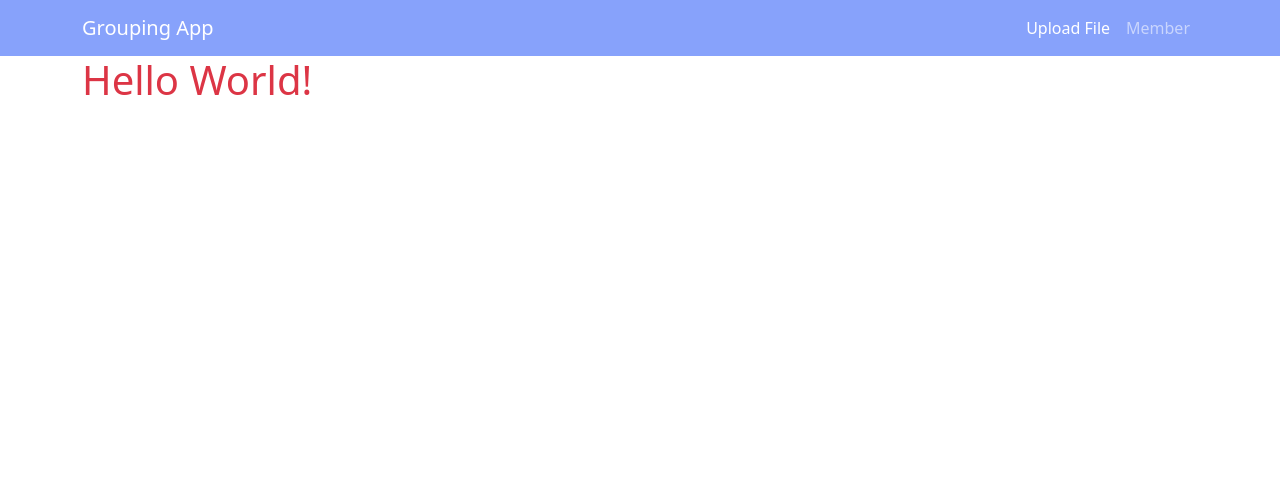
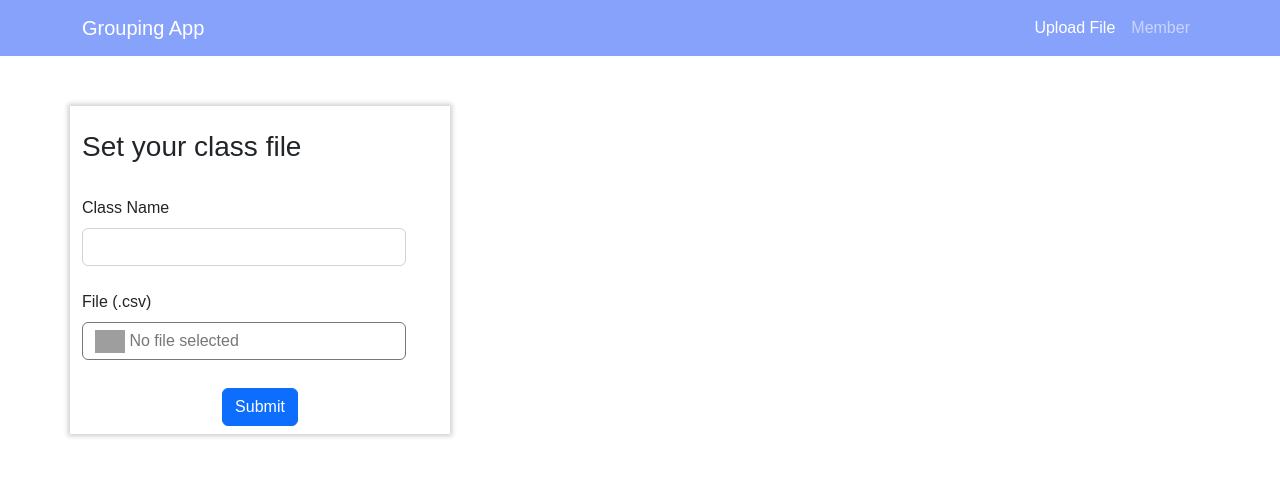
Before and after one commit to deyan-ardi/example-grouping-project, a PHP site: page /GanaDev-Project/user/index.php in a window 1280 px wide. Shown: the top 477 px of the page. Run offline with PHP 8.4, Linux system fonts and the light colour scheme; grey boxes are pictures that could not be loaded.

Commit message:
upload files

```diff
--- a/app/Config/config.php
+++ b/app/Config/config.php
@@ -1,5 +1,5 @@
 <?php
 $config = [
-    'base_url' => "http://localhost/GanaDev-Project/project-dadakan"
+    'base_url' => "http://localhost/GanaDev-Project/grouping-app"
 ];
 return $config;
--- a/app/Controller/uploadFileController.php
+++ b/app/Controller/uploadFileController.php
@@ -0,0 +1,58 @@
+<?php
+
+class UploadFile
+{
+    public $file_name;
+    public $class_name;
+    public $data;
+
+    public function __construct()
+    {
+        $this->file_name = @htmlentities(strtolower($_POST['file_name']));
+        $this->class_name = @htmlentities(strtolower($_POST['class_name']));
+    }
+
+    public function store() {
+      if (isset($_POST['save'])) {
+        $getData = file_get_contents("../database/General/all_class.csv");
+        $data = explode("\n", $getData);
+        $status = false;
+        foreach ($data as $row => $data) {
+            $row_class_name = explode(',', $data);
+            $data_class_name = strtolower($row_class_name[1]);
+            if ($data_class_name == strtolower($_POST['class_name'])) {
+                $status = true;
+                break;
+            }
+        }
+        if (empty($class_name = $_POST['class_name']) || empty($files = $_FILES['file'])){
+            $_SESSION['message'] ='<div style="color:red;">Class name cannot be empty</div>';
+            $_SESSION['files'] ='<div style="color:red;">Please select a valid file (.csv)</div>';
+            header("Location: index.php");
+        } else {
+            if (!$status) {
+                if(isset($_FILES['file'])){
+                    $id = uniqid();
+                    $class_name = $_POST['class_name'];
+                    $file_name =  $_FILES['file']['name'];
+                    $tmp_name = $_FILES['file']['tmp_name'];
+                    $file_up_name = date('dmyYHis')."_".$file_name;
+                    move_uploaded_file($tmp_name, "../database/Uploaded/".$file_up_name);
+                    $date = date("Y-m-d H:i:s");
+                    $arrdata = array($id, $class_name, $file_up_name, $date);
+                    $fp = fopen('../database//General/all_class.csv', 'a+');
+                    $create = fputcsv($fp, $arrdata);
+                    fclose($fp);
+                    $_SESSION['success'] = '<div class="alert alert-success">Success, successfully input data into data record</div>';
+                    header("Location: index.php");
+                }
+            } else {
+                $class_name = $_POST['class_name'];
+                $_SESSION['message'] = '<div style="color:red;">Oh snap! ' . $class_name . ' is already in the record data</div>';
+                header("Location: index.php");
+            }
+        }
+    }
+    }
+}
+?>
--- a/assets/css/style.css
+++ b/assets/css/style.css
@@ -22,3 +22,108 @@
 .size-custom-1 {
     font-size: 14px !important;
 }
+
+@import url('https://fonts.googleapis.com/css2?family=Poppins:wght@400;500;600&display=swap');
+*{
+  margin: 0;
+  padding: 0;
+  box-sizing: border-box;
+  font-family: "Poppins", sans-serif;
+}
+#one
+{
+  margin-top:50px;
+ box-shadow: 0px 0px 5px 2px rgba(0,0,0,0.2);
+}
+.it .btn-orange
+{
+	background-color: transparent;
+	border-color: #777!important;
+	color: #777;
+	text-align: left;
+  width:100%;
+}
+
+.it .form-control:focus
+{
+	border-color: #ff4d0d;
+	box-shadow: none;
+	outline: none;
+}
+.fileUpload {
+    position: relative;
+    overflow: hidden;
+}
+.fileUpload input.upload {
+    position: absolute;
+    top: 0;
+    right: 0;
+    margin: 0;
+    padding: 0;
+    font-size: 20px;
+    cursor: pointer;
+    opacity: 0;
+    filter: alpha(opacity=0);
+}
+.it .btn-new, .it .btn-next
+{
+	margin: 30px 0px;
+	border-radius: 0px;
+	background-color: #333;
+	color: #f5f5f5;
+	font-size: 16px;
+	width: 155px;
+}
+.it .btn-next
+{
+	background-color: #ff4d0d;
+	color: #fff;
+}
+.it .btn-check
+{
+  cursor:pointer;
+  line-height:54px;
+  color:red;
+}
+.it .uploadDoc
+{
+	margin-bottom: 20px;
+}
+.it .uploadDoc
+{
+	margin-bottom: 20px;
+}
+.it .btn-orange img {
+    width: 30px;
+}
+p
+{
+  font-size:16px;
+  text-align:center;
+  margin:30px 0px;
+}
+.it #uploader .docErr
+{
+	position: absolute;
+    right:auto;
+    left: 10px;
+    top: -56px;
+    padding: 10px;
+    font-size: 15px;
+    background-color: #fff;
+    color: red;
+    box-shadow: 0px 0px 7px 2px rgba(0,0,0,0.2);
+    display: none;
+}
+.it #uploader .docErr:after
+{
+	content: '\f0d7';
+	display: inline-block;
+	font-family: FontAwesome;
+	font-size: 50px;
+	color: #fff;
+	position: absolute;
+	left: 30px;
+	bottom: -40px;
+	text-shadow: 0px 3px 6px rgba(0,0,0,0.2);
+}
--- /dev/null
+++ b/assets/js/uploadFile.js
@@ -0,0 +1,14 @@
+var input = document.getElementById( 'file-upload' );
+var infoArea = document.getElementById( 'file-upload-filename' );
+
+input.addEventListener( 'change', showFileName );
+
+function showFileName( event ) {
+  var input = event.srcElement;
+  var fileName = input.files[0].name;
+    if(fileName.length >= 10){
+      let splitName = fileName.split('.');
+      fileName1 = splitName[0].substring(0, 11) + "... ." + splitName[1];
+    }
+  infoArea.textContent = fileName1;
+}
--- a/database/General/all_class.csv
+++ b/database/General/all_class.csv
@@ -1,2 +1,4 @@
 5108,"Class 1","18213131_file.csv","2022-06-22 15:00:00"
 5109,"Class 2","18213132_file.csv","2022-06-26 16:00:00"
+634ad19a7d860,asa,1510222022152826_,"2022-10-15 15:28:26"
+634ad1e8e9028,sas,1510222022152944_,"2022-10-15 15:29:44"
--- a/user/components/_header.php
+++ b/user/components/_header.php
@@ -4,6 +4,7 @@
 <meta name="viewport" content="width=device-width, initial-scale=1">
 <link href="<?= $config['base_url']; ?>/assets/css/bootstrap.min.css" rel="stylesheet">
 <link href="<?= $config['base_url']; ?>/assets/css/style.css" rel="stylesheet">
+<link rel="stylesheet" href="https://cdnjs.cloudflare.com/ajax/libs/font-awesome/5.15.3/css/all.min.css"/>
 <link rel="shortcut icon" href="<?= $config['base_url']; ?>/assets/img/favicon.ico" type="image/x-icon">
 <?php
 $page_name = substr($_SERVER["SCRIPT_NAME"], strrpos($_SERVER["SCRIPT_NAME"], "/") + 1);
--- a/user/components/_script.php
+++ b/user/components/_script.php
@@ -3,3 +3,4 @@
 <script src="<?= $config['base_url']; ?>/assets/js/jquery.min.js"></script>
 <script src="<?= $config['base_url']; ?>/assets/js/popper.min.js"></script>
 <script src="<?= $config['base_url']; ?>/assets/js/bootstrap.min.js"></script>
+<script src="<?= $config['base_url']; ?>/assets/js/uploadFile.js"></script>
--- a/user/index.php
+++ b/user/index.php
@@ -1,4 +1,14 @@
-<?php require_once '../app/Config/config.php'; ?>
+<?php
+require_once '../app/Config/config.php';
+require_once '../App/Controller/uploadFileController.php';
+
+session_start();
+if ($_SERVER['REQUEST_METHOD'] == 'POST') {
+
+  $login = (new UploadFile())->store();
+  die;
+}
+?>
 
 <!DOCTYPE html>
 <html lang="en">
@@ -11,9 +21,52 @@
 <body>
     <?php require_once 'components/_navbar.php' ?>
     <div class="container">
-        <h1 class="text-danger">Hello World!</h1>
+        <div class="row it">
+            <div class="col-sm-4" id="one">
+                <br>
+                <form action="<?php echo $_SERVER['PHP_SELF'] ?>" method="POST" class="needs-validation" name="save"
+                    novalidate="" autocomplete="off" enctype="multipart/form-data">
+                    <div class="row">
+                        <div class="col-sm-offset-12 form-group">
+                            <h3 class="text-start pb-4">Set your class file</h3>
+                        </div>
+                    </div>
+                    <div id="uploader">
+                        <div class="row uploadDoc">
+                          <div class="col-sm-11">
+                          <label for="class_name" class="form-label">Class Name</label>
+                            <input type="text" class="form-control" name="class_name">
+                            <?php
+                              if (isset($_SESSION['message'])) {
+                                echo $_SESSION['message'];
+                                unset($_SESSION['message']);
+                              }
+                            ?>
+                        </div>
+                          <div class="col-sm-11 mt-4">
+                          <label for="file" class="form-label">File (.csv)</label>
+                              <div class="fileUpload btn btn-orange">
+                                  <img src="https://www.kindpng.com/picc/m/261-2619141_cage-clipart-victorian-cloud-upload-icon-svg-hd.png"
+                                      class="icon">
+                                  <span class="upl" id="file-upload-filename">No file selected</span>
+                                  <input type="file" name="file" class="upload up" id="file-upload" accept=".csv"/>
+                              </div>
+                                  <?php
+                                    if (isset($_SESSION['files'])) {
+                                        echo $_SESSION['files'];
+                                        unset($_SESSION['files']);
+                                    }
+                                ?>
+                          </div>
+                        </div>
+                    </div>
+                    <div class="text-center">
+                        <button type="submit" name="save" class="btn btn-primary m-2">Submit</button>
+                    </div>
+            </div>
+        </div>
+        </form>
     </div>
-    <!-- End contact Section  -->
     <?php require_once 'components/_script.php' ?>
 </body>
 
```
